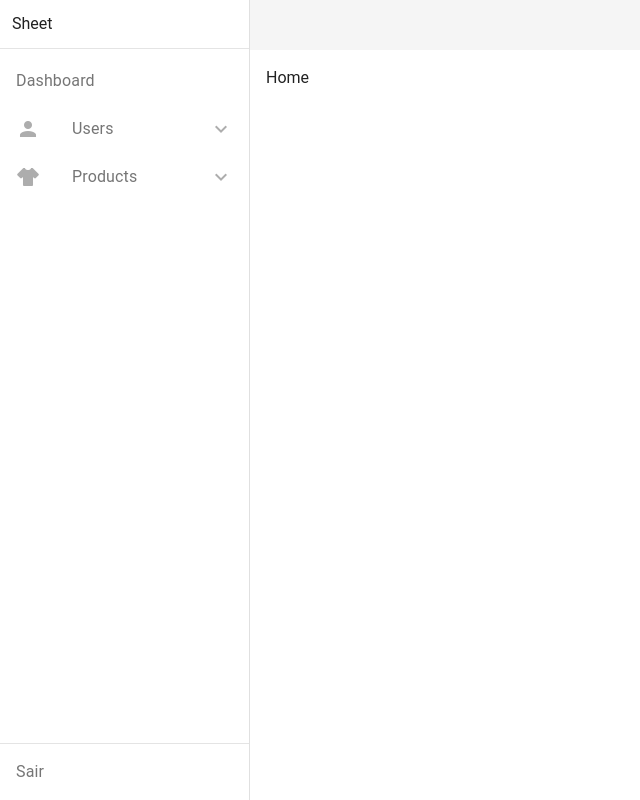
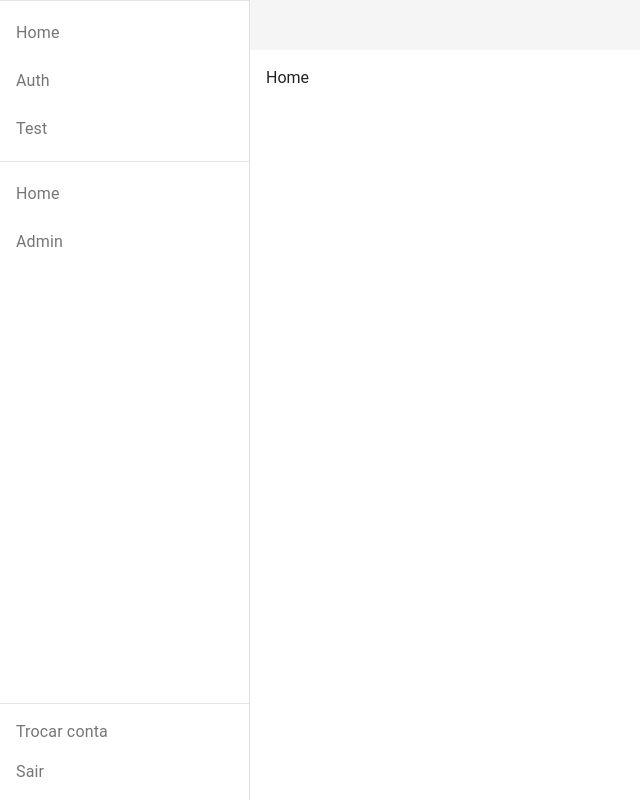
Before and after one commit to jeff-silva/app, a Nuxt app in the folder nuxt3/: page /dev in a window 1280 px wide. Shown: the whole page, without its empty margins (0-640 px from the left). Built offline with nearby package versions, Linux system fonts and the light colour scheme.

Commit message:
Login redirect

```diff
--- a/nuxt3/layouts/admin.vue
+++ b/nuxt3/layouts/admin.vue
@@ -8,11 +8,12 @@
         }"
       >
         <div class="d-flex flex-column" style="height:100vh;">
-          <v-sheet class="pa-3">
-            Sheet
+          <v-sheet class="pa-3" v-if="app.user">
+            <div>{{ app.user.name }}</div>
           </v-sheet>
           <v-divider />
           <div class="flex-grow-1" style="overflow:auto;">
+            <slot name="sidebar">
               <app-nav variant="plain" :items="[
                 {to:'/admin', name:'Dashboard'},
                 {to:'/admin', name:'Users', icon:'mdi-account', children: [
@@ -23,13 +24,19 @@
                   {to:'/admin?page=products/search', name:'Search'},
                   {to:'/admin?page=products/new', name:'Create'},
                 ]},
+                {to:'/', name:'Settings', icon:'mdi-cog', children: [
+                  {to:'/admin/settings', name:'Configurações'},
+                  {to:'/dev', name:'Dev'},
+                ]},
               ]" />
+            </slot>
           </div>
           <v-divider />
           <app-nav
             variant="plain"
             density="compact"
             :items="[
+              {to:'/auth?redirect=back', name:'Trocar conta'},
               {name:'Sair', onClick:app.logout},
             ]"
           />
--- a/nuxt3/pages/auth/index.vue
+++ b/nuxt3/pages/auth/index.vue
@@ -21,7 +21,13 @@ export default {
   },
   methods: {
     redirect(loginData) {
-      this.$router.push('/admin');
+      let redirectUrl = this.$route.query.redirect || '/admin';
+
+      if (redirectUrl=='back') {
+        return this.$router.go(-1);
+      }
+
+      this.$router.push(redirectUrl);
     },
   },
 };
--- a/nuxt3/pages/dev.vue
+++ b/nuxt3/pages/dev.vue
@@ -1,17 +1,16 @@
 <template>
   <nuxt-layout name="admin">
     <template #sidebar>
-      <v-list variant="elevated">
-        <v-list-item to="/dev">
-          Home
-        </v-list-item>
-        <v-list-item to="/dev/auth">
-          Auth
-        </v-list-item>
-        <v-list-item to="/dev/test">
-          Test
-        </v-list-item>
-      </v-list>
+      <app-nav variant="plain" :items="[
+        {to:'/dev', name:'Home'},
+        {to:'/dev/auth', name:'Auth'},
+        {to:'/dev/test', name:'Test'},
+      ]" />
+      <v-divider />
+      <app-nav variant="plain" :items="[
+        {to:'/', name:'Home'},
+        {to:'/admin', name:'Admin'},
+      ]" />
     </template>
 
     <nuxt-page />
```
Lines whose indentation alone changed are shown as unchanged.
